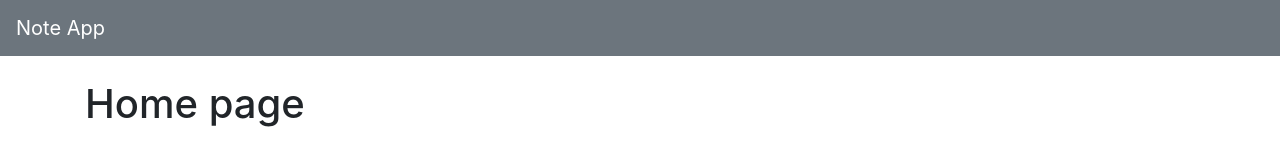
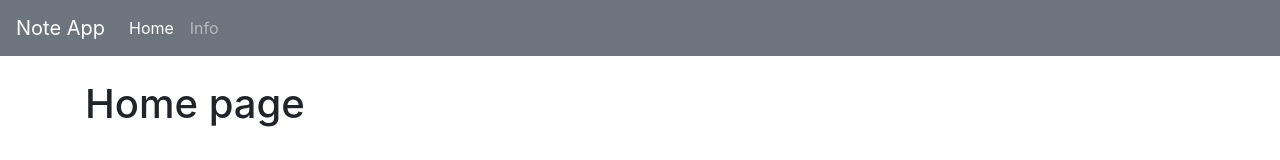
Before and after one commit to elis-11/app-5, a React (Create React App) app: page / in a window 1280 px wide. Shown: the top 160 px of the page. Built offline with nearby package versions, Linux system fonts and the light colour scheme.

Commit message:
added navigation

```diff
--- a/src/components/Navbar.js
+++ b/src/components/Navbar.js
@@ -1,4 +1,5 @@
 import React, {Fragment} from 'react'
+import {NavLink} from 'react-router-dom'
 
 export const Navbar = () => (
     <nav className="navbar navbar-dark navbar-expand-lg bg-secondary">
@@ -6,5 +7,24 @@ export const Navbar = () => (
             Note App
         </div>
 
+        <ul className="navbar-nav">
+            <li className="nav-item">
+                <NavLink
+                 className="nav-link"
+                    to="/"
+                    exact
+                    >
+                        Home
+                </NavLink>
+            </li>
+            <li className="nav-item">
+                <NavLink
+                 className="nav-link"
+                    to="/about"
+                    >
+                        Info
+                </NavLink>
+            </li>
+        </ul>
     </nav>
 )
```
